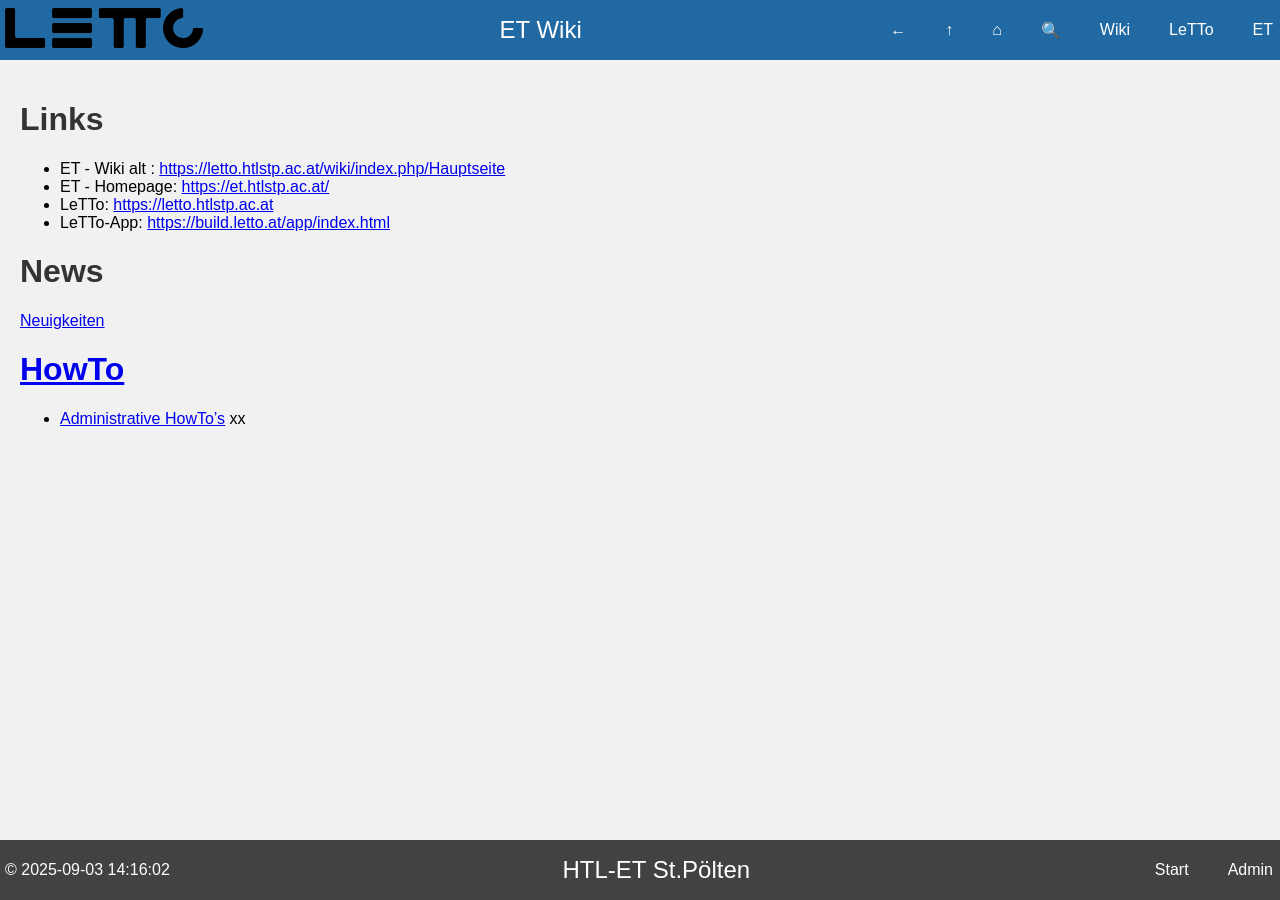
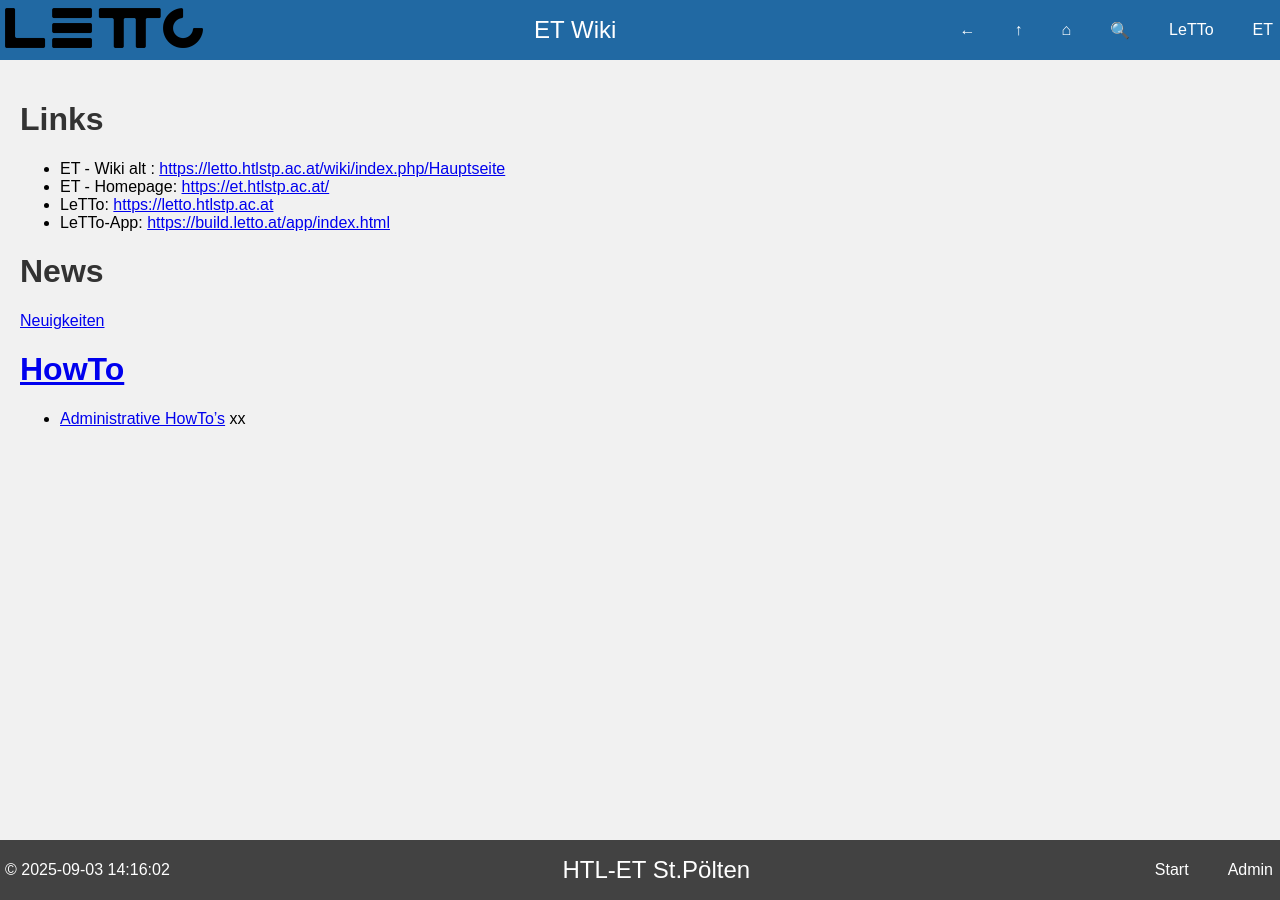
Before and after one commit to htl-stp-et/ET-Info, a Jekyll site: the page built from docs/index.md, in a window 1280 px wide. Built offline with Jekyll 4.4.1, drawn with Linux system fonts in a browser that asks for light colours; our own code applies the rules of GitHub Pages for plain Markdown files.

Commit message:
Initial Site

```diff
--- a/docs/_layouts/default.html
+++ b/docs/_layouts/default.html
@@ -31,9 +31,8 @@
         <a href="#" onclick="history.back(); return false;" title="zurück">&larr;</a>
         <a href="../" title="übergeordnete Seite">&UpArrow;</a>
         <a href="/ET-Info/" title="home">&#8962;</a>
-        <a href="/search.html" title="suche">&#128269;</a>
+        <a href="/ET-Info/search.html" title="suche">&#128269;</a>
         <!-- a href="/" title="home">&#127968;</a -->
-        <a href="/ET-Info/wiki/Hauptseite/index.html">Wiki</a>
         <a href="https://letto.htlstp.ac.at/lettohtlstp" target="_blank">LeTTo</a>
         <a href="https://et.htlstp.ac.at" target="_blank">ET</a>
     </nav>
@@ -53,8 +52,8 @@
 
     <!-- Rechte Navigationslinks -->
     <nav>
-        <a href="/">Start</a>
-        <a href="/howto/admin">Admin</a>
+        <a href="/ET-Info/">Start</a>
+        <a href="/ET-Info/howto/admin">Admin</a>
     </nav>
 </footer>
 <script>
```
